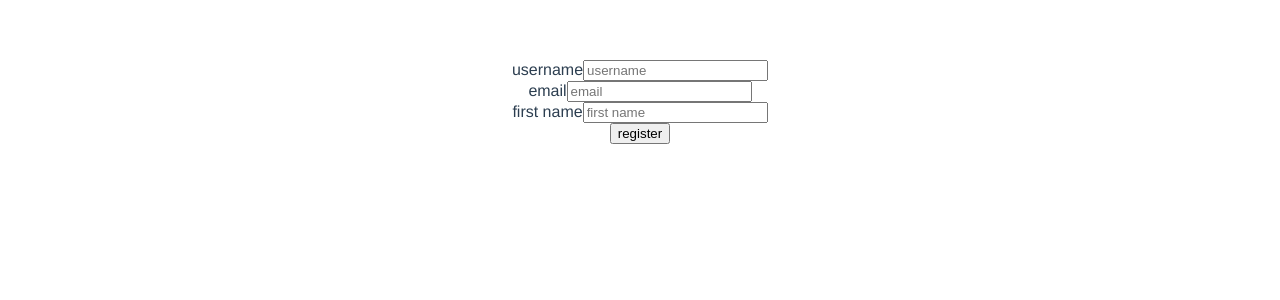
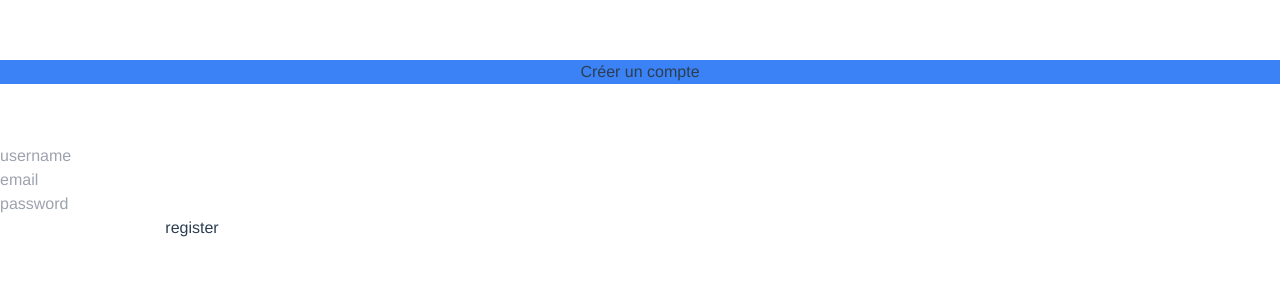
Before and after one commit to Cosmeak/iim-bachelor-2, a Vue app in the folder frontend/: page / in a window 1280 px wide. Shown: the top 300 px of the page. Built offline with nearby package versions, Linux system fonts and the light colour scheme.

Commit message:
:tada: Add link TailWind

```diff
--- a/frontend/src/components/register.vue
+++ b/frontend/src/components/register.vue
@@ -1,18 +1,12 @@
 <template>
+  <div class="bg-blue-500">
+    <h1>Créer un compte</h1>
+  </div>
   <div id="app">
-    <form @submit.prevent="login">
-      <div>
-        <label>username</label>
-        <input name="username" v-model="username" placeholder="username">
-      </div>
-      <div>
-        <label>email</label>
-        <input name="email" v-model="email" placeholder="email" type="email">
-      </div>
-      <div>
-        <label>first name</label>
-        <input name="firstName" v-model="firstName" placeholder="first name">
-      </div>
+    <form>
+      <input name="username" v-model="username" placeholder="username">
+      <input name="email" v-model="email" placeholder="email" type="email">
+      <input name="password" v-model="password" placeholder="password">
       <input type="submit" value="register">
     </form>
   </div>
@@ -32,3 +26,15 @@ export default {
   }
 };
 </script>
+
+<style>
+.bg-nav {
+  background-color: #374151;
+  color: white;
+}
+form {
+  width: 30%;
+  display: flex;
+  flex-direction: column;
+}
+</style>
--- a/frontend/src/main.js
+++ b/frontend/src/main.js
@@ -1,4 +1,5 @@
 import { createApp } from 'vue'
 import App from './App.vue'
+import './style.css'
 
 createApp(App).mount('#app')
--- a/frontend/src/style.css
+++ b/frontend/src/style.css
@@ -467,3 +467,8 @@ Ensure the default browser behavior of the `hidden` attribute.
   --tw-backdrop-saturate:  ;
   --tw-backdrop-sepia:  ;
 }
+
+.bg-blue-500 {
+  --tw-bg-opacity: 1;
+  background-color: rgb(59 130 246 / var(--tw-bg-opacity));
+}
--- a/frontend/tailwind.config.js
+++ b/frontend/tailwind.config.js
@@ -1,5 +1,6 @@
 module.exports = {
-  content: ["./src/**/*.{html,js, vue}"],
+  purge: ["./src/**/*.vue"],
+  darkMode: false,
   theme: {
     extend: {},
   },
```
